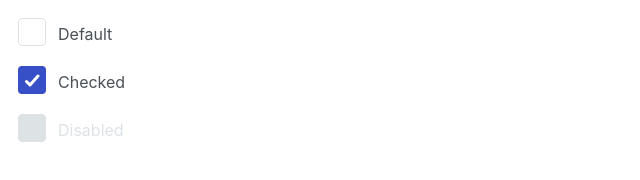
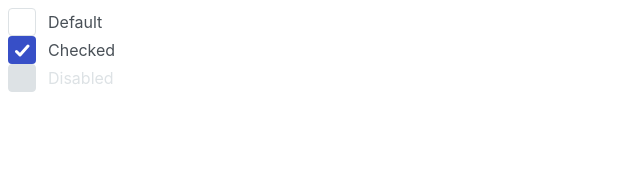
Before and after one commit to js-tasks-ru/htmlcss-20240216_7738000, a website: page 07-lection5/01-checkbox/index.html in a window 1280 px wide. Shown: the whole page, without its empty margins (0-640 px from the left). Drawn offline with Linux system fonts and the light colour scheme; a web font is replaced by a local one.

Commit message:
Исправлены ошибки

```diff
--- a/07-lection5/01-checkbox/checkbox.css
+++ b/07-lection5/01-checkbox/checkbox.css
@@ -1,14 +1,8 @@
-body {
-    /* background-color: aqua; */
-
-}
-
 .checkbox {
     position: relative;
     display: flex;
-    align-items: end;
+    align-items: center;
     column-gap: 12px;
-    padding: 10px;
 
 }
 
```
